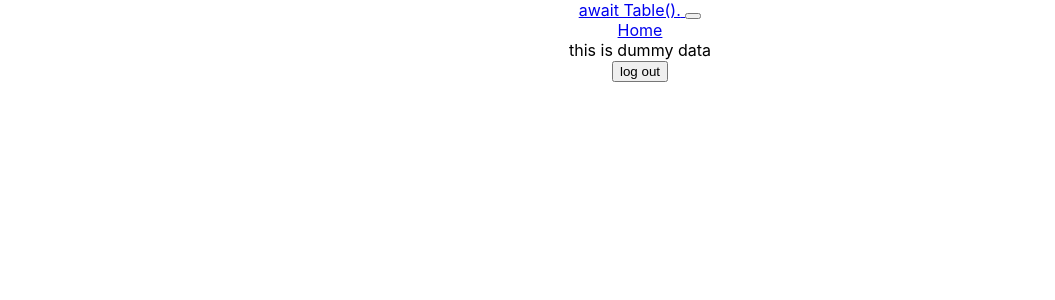
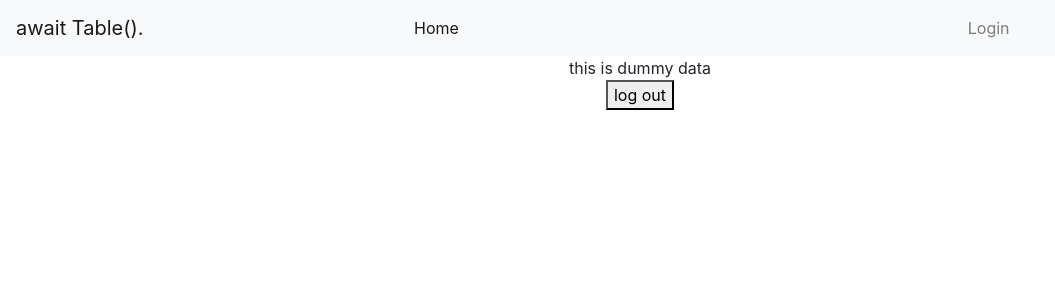
Before and after one commit to ariqyandri/help-me-speech-client, a React (Create React App) app: page / in a window 1280 px wide. Shown: the top 300 px of the page, without its empty margins (0-1055 px from the left). Built offline with nearby package versions, Linux system fonts and the light colour scheme; no server answers.

Commit message:
Debug Navbar

```diff
--- a/src/components/Navbar/index.tsx
+++ b/src/components/Navbar/index.tsx
@@ -11,7 +11,7 @@ import LoggedOut from "./LoggedOut";
 export default function Navigation() {
   const token = useSelector(selectToken);
 
-  // const loginLogoutControls = token ? <LoggedIn /> : <LoggedOut />;
+  const loginLogoutControls = token ? <LoggedIn /> : <LoggedOut />;
 
   return (
     <Navbar bg="light" expand="lg">
@@ -22,7 +22,7 @@ export default function Navigation() {
       <Navbar.Collapse id="basic-navbar-nav">
         <Nav style={{ width: "100%" }} fill>
           <NavbarItem path="/" linkText="Home" />
-          {/* {loginLogoutControls} */}
+          {loginLogoutControls}
         </Nav>
       </Navbar.Collapse>
     </Navbar>
--- a/src/index.tsx
+++ b/src/index.tsx
@@ -6,6 +6,7 @@ import reportWebVitals from "./reportWebVitals";
 import { Provider } from "react-redux";
 import store from "./store";
 import { BrowserRouter as Router } from "react-router-dom";
+import "bootstrap/dist/css/bootstrap.css";
 
 ReactDOM.render(
   <React.StrictMode>
```
Also changed, not shown: 1 other file (tests, documents, lock files or other folders).
